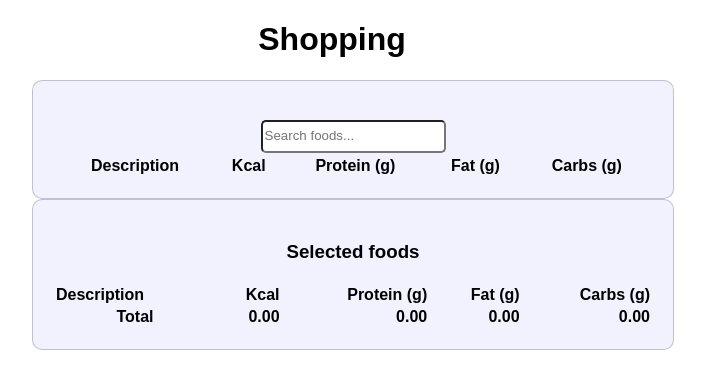
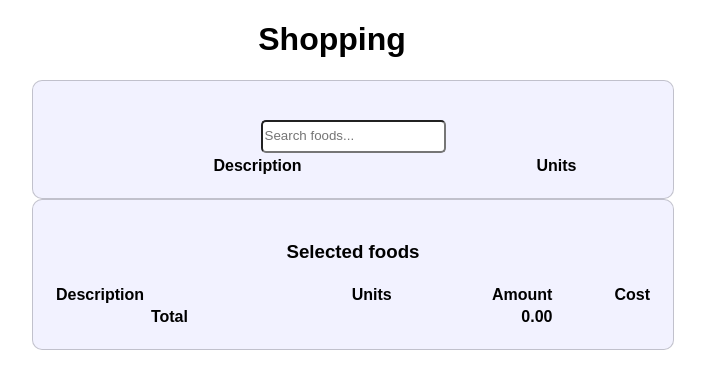
Before and after one commit to nikrb/shopping, a React (Create React App) app in the folder client/: page / in a window 1280 px wide. Shown: the top 388 px of the page, without its empty margins (308-1013 px from the left). Built offline with nearby package versions, Linux system fonts and the light colour scheme.

Commit message:
rework food display

```diff
--- a/client/src/components/FoodSearch.js
+++ b/client/src/components/FoodSearch.js
@@ -61,24 +61,20 @@ class FoodSearch extends React.Component {
         key={idx}
         onClick={this.handleFoodClick.bind(this, food)}
       >
-        <td>{food.Shrt_Desc}</td>
-        <td className='right aligned'>{food.Energ_Kcal}</td>
-        <td className='right aligned'>{food['Protein_(g)']}</td>
-        <td className='right aligned'>{food['FA_Sat_(g)']}</td>
-        <td className='right aligned'>{food['Carbohydrt_(g)']}</td>
+        <td>{food.name}</td>
+        <td className='right aligned'>{food.units}</td>
       </tr>
     ));
 
     return (
       <div id='food-search'>
-        <table className='ui selectable structured large table'>
+        <table>
           <thead>
             <tr>
               <th colSpan='5'>
-                <div className='ui fluid search'>
-                  <div className='ui icon input'>
+                <div>
+                  <div>
                     <input
-                      className='prompt'
                       type='text'
                       placeholder='Search foods...'
                       value={this.state.searchValue}
@@ -95,11 +91,8 @@ class FoodSearch extends React.Component {
               </th>
             </tr>
             <tr>
-              <th className='eight wide'>Description</th>
-              <th>Kcal</th>
-              <th>Protein (g)</th>
-              <th>Fat (g)</th>
-              <th>Carbs (g)</th>
+              <th>Description</th>
+              <th>Units</th>
             </tr>
           </thead>
           <tbody>
--- a/client/src/components/SelectedFoods.js
+++ b/client/src/components/SelectedFoods.js
@@ -9,11 +9,10 @@ export default function SelectedFoods(props) {
       key={idx}
       onClick={() => props.onFoodClick(idx)}
     >
-      <td className="left-align hand-select">{food.Shrt_Desc}</td>
-      <td className='right-align'>{food.Energ_Kcal}</td>
-      <td className='right-align'>{food['Protein_(g)']}</td>
-      <td className='right-align'>{food['FA_Sat_(g)']}</td>
-      <td className='right-align'>{food['Carbohydrt_(g)']}</td>
+      <td className="left-align hand-select">{food.name}</td>
+      <td className='right-align'>{food.units}</td>
+      <td className='right-align'>{food.amount}</td>
+      <td className='right-align'>{food.cost}</td>
     </tr>
   ));
 
@@ -27,10 +26,9 @@ export default function SelectedFoods(props) {
         </tr>
         <tr>
           <th className="left-align">Description</th>
-          <th className="right-align">Kcal</th>
-          <th className="right-align">Protein (g)</th>
-          <th className="right-align">Fat (g)</th>
-          <th className="right-align">Carbs (g)</th>
+          <th className="right-align">Units</th>
+          <th className="right-align">Amount</th>
+          <th className="right-align">Cost</th>
         </tr>
       </thead>
       <tbody>
@@ -39,29 +37,12 @@ export default function SelectedFoods(props) {
       <tfoot>
         <tr>
           <th>Total</th>
+          <th></th>
           <th
             className='right-align'
             id='total-kcal'
           >
-            {sum(foods, 'Energ_Kcal')}
-          </th>
-          <th
-            className='right-align'
-            id='total-protein_g'
-          >
-            {sum(foods, 'Protein_(g)')}
-          </th>
-          <th
-            className='right-align'
-            id='total-fat_g'
-          >
-            {sum(foods, 'FA_Sat_(g)')}
-          </th>
-          <th
-            className='right-align'
-            id='total-carbohydrate_g'
-          >
-            {sum(foods, 'Carbohydrt_(g)')}
+            {sum(foods, 'cost')}
           </th>
         </tr>
       </tfoot>
```
Also changed, not shown: 1 other file (tests, documents, lock files or other folders).
